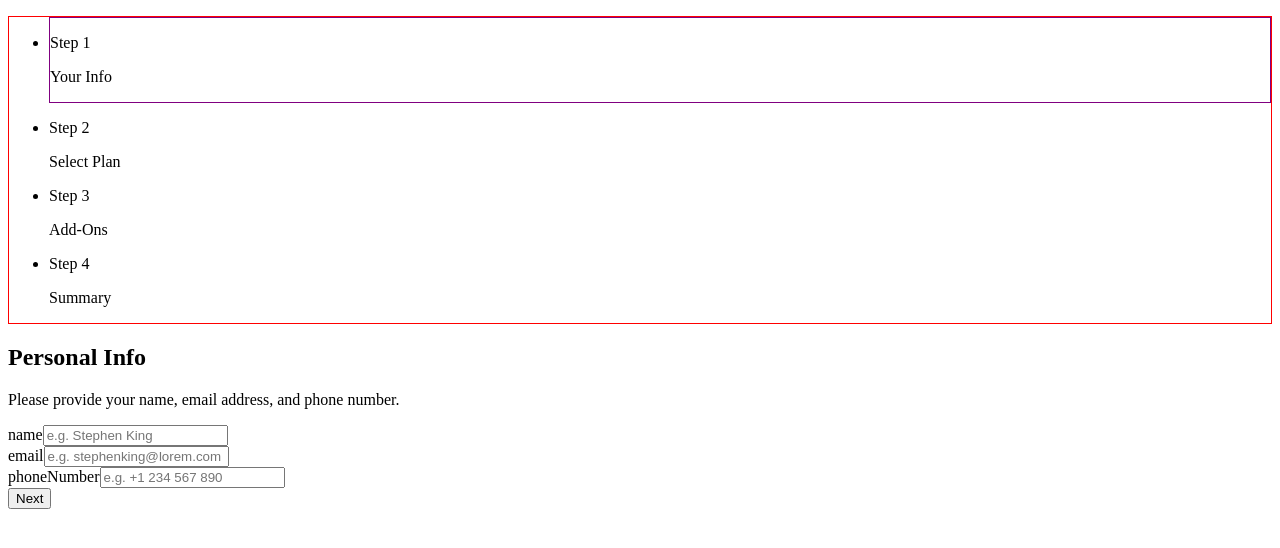
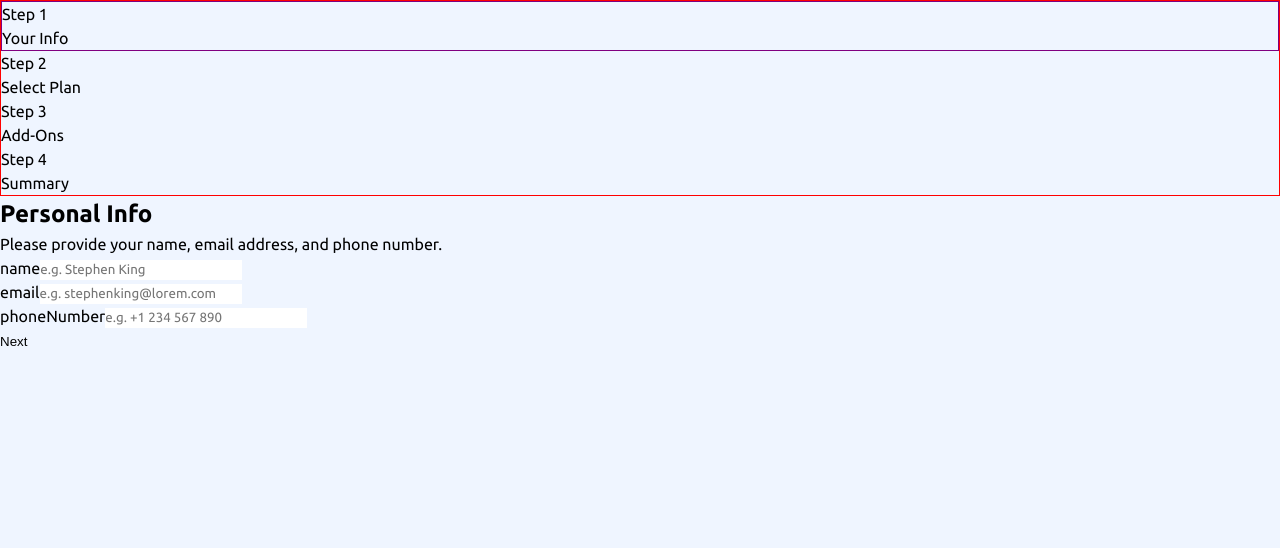
Before and after one commit to JorgeAMendoza/multi-step-form, a React (Vite) app: page / in a window 1280 px wide. Shown: the top 548 px of the page. Built offline with nearby package versions, Linux system fonts and the light colour scheme.

Commit message:
create and import global styles

```diff
--- a/src/App.tsx
+++ b/src/App.tsx
@@ -2,10 +2,12 @@ import { Provider } from 'react-redux'
 import Form from './components/Form/index.tsx'
 import FormStep from './components/FormStep/FormStep.tsx'
 import { store } from './redux/store.ts'
+import GlobalStyle from './styles/Global.styled.tsx'
 
 export const MultiStepForm = () => {
   return (
     <main>
+      <GlobalStyle />
       <section>
         <FormStep />
         <Form />
--- /dev/null
+++ b/src/styles/Global.styled.tsx
@@ -0,0 +1,97 @@
+import { createGlobalStyle } from 'styled-components'
+import UbuntuRegular from '@/src/assets/fonts/Ubuntu-Regular.ttf'
+import UbuntuBold from '@/src/assets/fonts/Ubuntu-Bold.ttf'
+import UbuntuMedium from '@/src/assets/fonts/Ubuntu-Medium.ttf'
+
+const GlobalStyle = createGlobalStyle`
+
+    @font-face {
+    font-family: 'Ubuntu';
+    src: url(${UbuntuRegular}) format('truetype');
+    font-weight: 400;
+    }
+
+    @font-face {
+    font-family: 'Ubuntu';
+    src: url(${UbuntuMedium}) format('truetype');
+    font-weight: 500;
+    }
+
+    @font-face {
+    font-family: 'Ubuntu';
+    src: url(${UbuntuBold}) format('truetype');
+    font-weight: 700;
+    }
+  :root {
+    --background: #EFF5FF;
+    --border-color: #D6D9E6;
+    --denim: #022959;
+    --grey: #9699AA;
+    --light-blue: #ABBCFF;
+    --light-grey: #D6D9E6;
+    --orange: #FFAF7E;
+    --pink: #F9818E;
+    --purple: #483EFF;
+    --error-red: #EE374A;
+    --sky-blue: #BEE2FD;
+    --very-light-grey: #F8F9FF;
+    --white: #FFFFFF;
+  }
+
+  html {
+    font-size: 62.5%;
+  }
+
+  *,
+  *::after,
+  *::before {
+    box-sizing: border-box;
+    padding: 0;
+    margin: 0;
+    line-height: 1.5;
+  }
+
+  body{
+    font-family: 'Ubuntu', sans-serif;
+    font-size: 1.6rem;
+    background-color: var(--background);
+  }
+
+  img, svg, picture, video {
+    max-width: 100%;
+    display:block;
+  }
+
+  input{
+    font-family: inherit;
+    border:none;
+  }
+
+  ul,ol{
+    list-style: none;
+  }
+
+  button{
+    cursor: pointer;
+    background-color: transparent;
+    border:none;
+  }
+
+  p,
+  li,
+  h1,
+  h2,
+  h3,
+  h4,
+  h5,
+  h6 {
+    overflow-wrap: break-word;
+    hyphens: auto;
+  }
+
+  #root, #__next {
+  isolation: isolate;
+}
+`
+
+export default GlobalStyle
```
